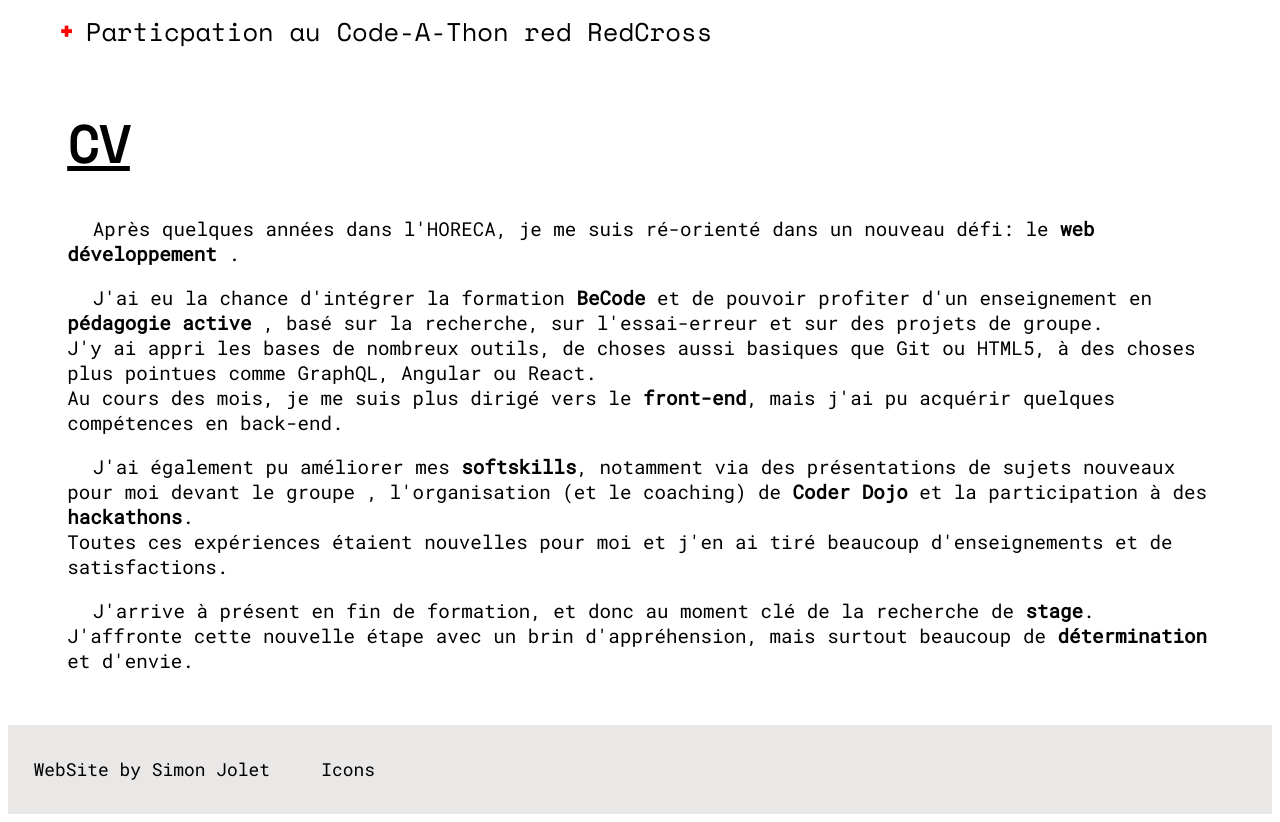
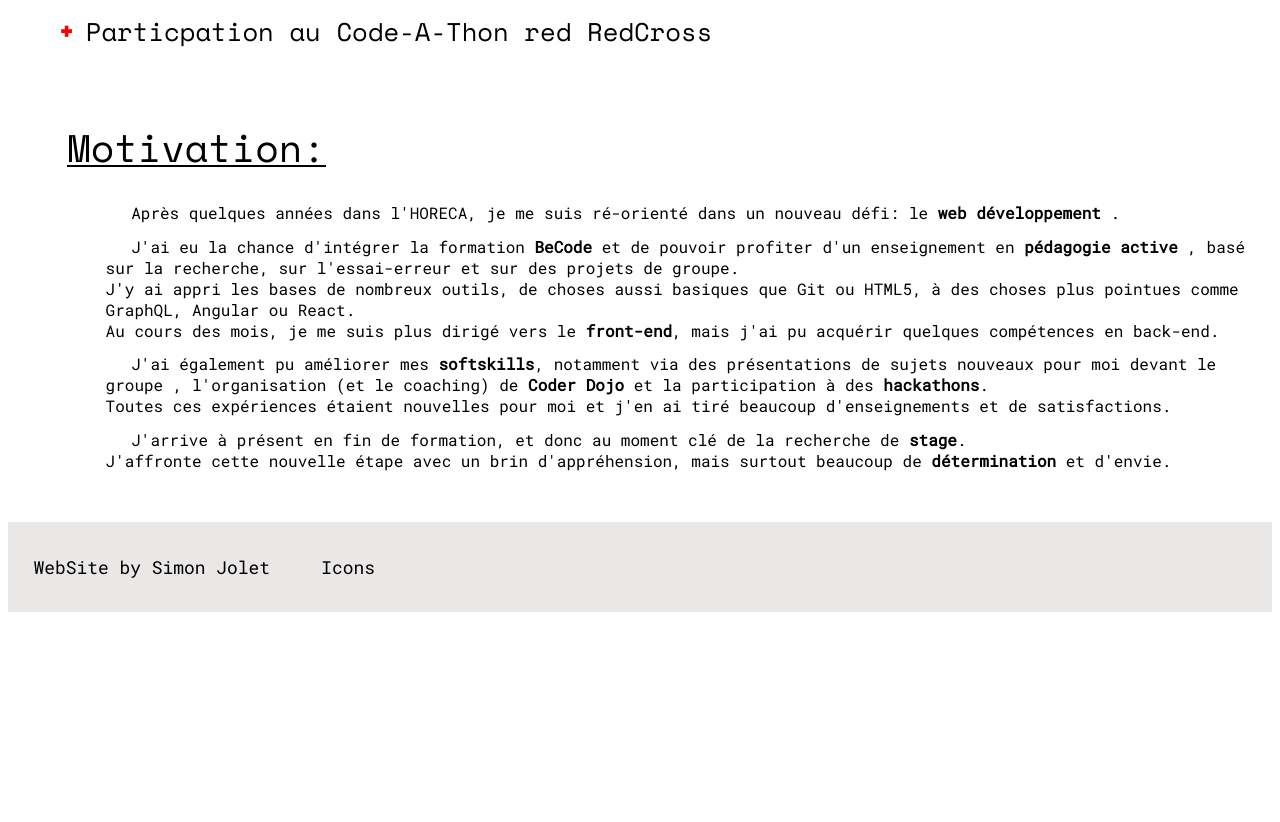
Before and after one commit to SImonJolet/CV-Angular, an Angular app in the folder CV-Angular/: page /mainpage in a window 1280 px wide. Shown: the part 2055-2877 px from the top of the page. After the commit the page ends 2675 px from the top, so only its background shows below. Built offline with nearby package versions, Linux system fonts and the light colour scheme.

Commit message:
Fix margin bug

```diff
--- a/CV-Angular/src/app/composants/resume/resume.component.css
+++ b/CV-Angular/src/app/composants/resume/resume.component.css
@@ -1,15 +1,53 @@
-.textPresentation {
-  margin: 4vw;
+p {
+  text-indent: 2vw;
   font-family: "Roboto Mono", monospace;
-  font-size: 1.5vw;
+  font-family: "Roboto Mono", monospace;
+  margin: 1vw;
 }
 
-p {
-  text-indent: 2vw;
+.presentation {
+  margin-left: 6vw;
+  margin-bottom: 4vw;
 }
 
-h1 {
+.CV {
+  position: relative;
+  display: inline-block;
   font-family: "Space Mono", monospace;
-  font-size: 4vw;
+  font-size: 3vw;
+  margin: 4vw;
+  margin-bottom: 1vw;
+}
+
+.CV::after {
+  position: absolute;
+  content: "";
+  left: 0;
+  top: 80%;
+  width: 0;
+  height: 2px;
+  background-color: #000;
+  -webkit-animation: souligneTitre 2s ease-in-out 1s;
+          animation: souligneTitre 2s ease-in-out 1s;
+  -webkit-animation-fill-mode: forwards;
+          animation-fill-mode: forwards;
+}
+
+@-webkit-keyframes souligneTitre {
+  0% {
+    width: 0;
+  }
+  100% {
+    width: 100%;
+  }
+}
+
+@keyframes souligneTitre {
+  0% {
+    width: 0;
+  }
+  100% {
+    width: 100%;
+  }
 }
 /*# sourceMappingURL=resume.component.css.map */
--- a/CV-Angular/src/app/composants/resume/resume.component.html
+++ b/CV-Angular/src/app/composants/resume/resume.component.html
@@ -15,8 +15,11 @@
     <title>Simon Jolet</title>
   </head>
   <body>
-    <div class="textPresentation">
-      <h1><u>CV</u></h1>
+    <div *ngIf="router.url === '/resume'">
+      <app-nav-bar></app-nav-bar>
+    </div>
+    <div class="CV">Motivation:</div>
+    <div class="presentation">
       <p>
         Après quelques années dans l'HORECA, je me suis ré-orienté dans un
         nouveau défi: le <strong>web développement</strong> .
@@ -26,10 +29,12 @@
         J'ai eu la chance d'intégrer la formation <strong>BeCode</strong> et de
         pouvoir profiter d'un enseignement en
         <strong>pédagogie active</strong> , basé sur la recherche, sur
-        l'essai-erreur et sur des projets de groupe. <br />
+        l'essai-erreur et sur des projets de groupe.
+        <br />
         J'y ai appri les bases de nombreux outils, de choses aussi basiques que
         Git ou HTML5, à des choses plus pointues comme GraphQL, Angular ou
-        React. <br />
+        React.
+        <br />
         Au cours des mois, je me suis plus dirigé vers le
         <strong>front-end</strong>, mais j'ai pu acquérir quelques compétences
         en back-end.
--- a/CV-Angular/src/app/composants/resume/resume.component.scss
+++ b/CV-Angular/src/app/composants/resume/resume.component.scss
@@ -1,12 +1,38 @@
-.textPresentation {
-  margin: 4vw;
-  font-family: "Roboto Mono", monospace;
-  font-size: 1.5vw;
-}
 p {
   text-indent: 2vw;
+  font-family: "Roboto Mono", monospace;
+  font-family: "Roboto Mono", monospace;
+  margin: 1vw;
 }
-h1 {
+.presentation {
+  margin-left: 6vw;
+  margin-bottom: 4vw;
+}
+.CV {
+  position: relative;
+  display: inline-block;
   font-family: "Space Mono", monospace;
-  font-size: 4vw;
+  font-size: 3vw;
+  margin: 4vw;
+  margin-bottom: 1vw;
 }
+.CV::after {
+  position: absolute;
+  content: "";
+  left: 0;
+  top: 80%;
+  width: 0;
+  height: 2px;
+  background-color: #000;
+  animation: souligneTitre 2s ease-in-out 1s;
+  animation-fill-mode: forwards;
+}
+
+@keyframes souligneTitre {
+  0% {
+    width: 0;
+  }
+  100% {
+    width: 100%;
+  }
+}
--- a/CV-Angular/src/app/composants/resume/resume.component.ts
+++ b/CV-Angular/src/app/composants/resume/resume.component.ts
@@ -1,15 +1,12 @@
-import { Component, OnInit } from '@angular/core';
-
+import { Component, OnInit } from "@angular/core";
+import { Router } from "@angular/router";
 @Component({
-  selector: 'app-resume',
-  templateUrl: './resume.component.html',
-  styleUrls: ['./resume.component.scss']
+  selector: "app-resume",
+  templateUrl: "./resume.component.html",
+  styleUrls: ["./resume.component.scss"]
 })
 export class ResumeComponent implements OnInit {
+  constructor(private router: Router) {}
 
-  constructor() { }
-
-  ngOnInit() {
-  }
-
+  ngOnInit() {}
 }
```
Also changed, not shown: 1 other file (tests, documents, lock files or other folders).
